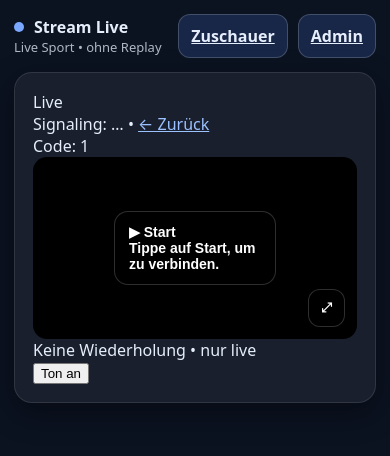
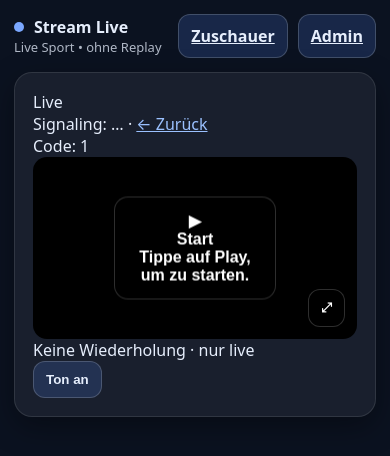
Before and after one commit to Kaiseregg/clubstream, a React (Vite) app in the folder web/: page /watch/1 in a window 390 px wide. Shown: the top 456 px of the page. Built offline with nearby package versions, Linux system fonts and the light colour scheme; no server answers.

Commit message:
fix(viewer): overlay position + signaling + fullscreen css

```diff
--- a/web/src/pages/Watch.jsx
+++ b/web/src/pages/Watch.jsx
@@ -3,279 +3,270 @@ import { Link, useParams } from "react-router-dom";
 import { getIceConfig } from "../lib/ice";
 import { connectSignaling } from "../lib/signaling";
 
-// Viewer: robust signaling + trickle ICE + stable overlay + fullscreen/theater
+function isMobileUA() {
+  const ua = navigator.userAgent || "";
+  return /iphone|ipad|ipod|android/i.test(ua);
+}
 
-const isIOS = () => {
-  if (typeof navigator === "undefined") return false;
-  const ua = navigator.userAgent || "";
-  return /iP(hone|ad|od)/.test(ua) || (ua.includes("Mac") && "ontouchend" in document);
-};
+function setViewportVhVar() {
+  // iOS Safari: use --vh to avoid address-bar jump
+  const vh = window.innerHeight * 0.01;
+  document.documentElement.style.setProperty("--vh", `${vh}px`);
+}
 
 export default function Watch() {
   const { code } = useParams();
 
-  const wrapRef = useRef(null); // whole card
-  const videoWrapRef = useRef(null); // video box (for fullscreen)
   const videoRef = useRef(null);
+  const pcRef = useRef(null);
+  const sigRef = useRef(null);
+  const joinTimerRef = useRef(null);
+  const remoteStreamRef = useRef(new MediaStream());
 
-  const sigRef = useRef(null);
-  const pcRef = useRef(null);
-  const remoteRef = useRef(new MediaStream());
+  const startedRef = useRef(false);
+  const hasVideoRef = useRef(false);
 
-  const joinTimerRef = useRef(null);
-  const lastJoinRef = useRef(0);
-
+  const [note, setNote] = useState("Tippe auf Play, um zu starten.");
+  const [theater, setTheater] = useState(false);
   const [muted, setMuted] = useState(true);
-  const [theater, setTheater] = useState(false);
-  const [fs, setFs] = useState(false);
-
-  const [started, setStarted] = useState(false);
-  const [hasVideo, setHasVideo] = useState(false);
-  const [note, setNote] = useState("Tippe auf Start, um zu verbinden.");
   const [sigOk, setSigOk] = useState(false);
 
-  const [match, setMatch] = useState(null);
-  const hud = useMemo(() => {
-    if (!match) return null;
-    const period = match.period ?? match.phase ?? "";
-    const time = match.time ?? match.clock ?? "";
-    const score = `${match.home_score ?? match.homeScore ?? 0} : ${match.away_score ?? match.awayScore ?? 0}`;
-    return {
-      sport: match.sport || "Unihockey",
-      home: match.home || match.teamA || "Team A",
-      away: match.away || match.teamB || "Team B",
-      period,
-      time,
-      score,
-    };
-  }, [match]);
+  const forceRelay = useMemo(() => {
+    const sp = new URLSearchParams(window.location.search);
+    if (sp.get("relay") === "1") return true;
+    // Mobile networks are often symmetric NAT -> relay helps a lot
+    return isMobileUA();
+  }, []);
 
-  function cleanupPeer() {
-    try {
-      pcRef.current?.close?.();
-    } catch {}
-    pcRef.current = null;
-    remoteRef.current = new MediaStream();
-    if (videoRef.current) videoRef.current.srcObject = null;
-    setHasVideo(false);
+  function stopJoinLoop() {
+    if (joinTimerRef.current) {
+      clearInterval(joinTimerRef.current);
+      joinTimerRef.current = null;
+    }
   }
 
-  async function ensureAutoplay() {
+  function cleanupPc() {
+    stopJoinLoop();
+    hasVideoRef.current = false;
+
+    try {
+      if (pcRef.current) {
+        pcRef.current.ontrack = null;
+        pcRef.current.oniceconnectionstatechange = null;
+        pcRef.current.onconnectionstatechange = null;
+        pcRef.current.close();
+      }
+    } catch {}
+
+    pcRef.current = null;
+    remoteStreamRef.current = new MediaStream();
+
+    const v = videoRef.current;
+    if (v) {
+      try { v.pause(); } catch {}
+      v.srcObject = null;
+    }
+  }
+
+  async function ensurePlaybackGesture() {
     const v = videoRef.current;
     if (!v) return;
     v.muted = muted;
     try {
       await v.play();
     } catch {
-      // ignore – user gesture will unlock
+      // ignore – user can tap again
     }
   }
 
-  function sendJoin(reason = "manual") {
-    const now = Date.now();
-    if (now - lastJoinRef.current < 800) return;
-    lastJoinRef.current = now;
-    sigRef.current?.send?.({ type: "viewer-join", code, reason });
+  function sendViewerJoin() {
+    if (!sigRef.current?.send) return;
+    sigRef.current.send({ type: "viewer-join", code });
   }
 
-  async function start() {
-    setStarted(true);
-    setNote("Verbinde…");
-    await ensureAutoplay();
-    sendJoin("start");
+  function startJoinLoop(reasonText) {
+    startedRef.current = true;
+    if (reasonText) setNote(reasonText);
 
-    clearTimeout(joinTimerRef.current);
-    joinTimerRef.current = setTimeout(() => {
-      if (!hasVideo) setNote("Keine Verbindung – tippe erneut.");
-    }, 6000);
+    // Send immediately
+    sendViewerJoin();
+
+    // Keep sending until offer arrives (helps when WS reconnects on 4G/5G)
+    if (!joinTimerRef.current) {
+      joinTimerRef.current = setInterval(() => {
+        if (hasVideoRef.current) return;
+        if (!sigOk) return;
+        sendViewerJoin();
+      }, 1500);
+    }
   }
 
-  async function handleOffer(msg) {
-    cleanupPeer();
-    setNote("Verbinde…");
+  async function acceptOffer(offerSdp) {
+    cleanupPc();
 
-    const pc = new RTCPeerConnection(await getIceConfig(true));
+    const pc = new RTCPeerConnection(await getIceConfig(forceRelay));
     pcRef.current = pc;
 
     pc.ontrack = (ev) => {
-      ev.streams[0]?.getTracks()?.forEach((t) => remoteRef.current.addTrack(t));
-      if (videoRef.current) {
-        videoRef.current.srcObject = remoteRef.current;
-        ensureAutoplay();
-        setHasVideo(true);
+      const stream = ev.streams?.[0];
+      if (!stream) return;
+
+      // Collect tracks into a dedicated MediaStream
+      stream.getTracks().forEach((t) => {
+        try { remoteStreamRef.current.addTrack(t); } catch {}
+      });
+
+      const v = videoRef.current;
+      if (v && v.srcObject !== remoteStreamRef.current) {
+        v.srcObject = remoteStreamRef.current;
+        hasVideoRef.current = true;
+        stopJoinLoop();
         setNote("");
+        ensurePlaybackGesture();
       }
     };
 
-    // Trickle ICE (required for many mobile/4G/5G networks)
-    pc.onicecandidate = (ev) => {
-      if (ev.candidate) {
-        sigRef.current?.send?.({ type: "webrtc-ice", code, candidate: ev.candidate });
+    pc.onconnectionstatechange = () => {
+      const st = pc.connectionState;
+      if (st === "connected") {
+        setNote("");
+      }
+      if (st === "failed" || st === "disconnected") {
+        // Mobile network drops -> restart join
+        cleanupPc();
+        startJoinLoop("Verbindung unterbrochen – neu verbinden…");
       }
     };
 
     pc.oniceconnectionstatechange = () => {
       const st = pc.iceConnectionState;
       if (st === "checking") setNote("Verbinde…");
-      if (st === "connected" || st === "completed") setNote("");
       if (st === "failed" || st === "disconnected") {
-        setNote("Verbindung unterbrochen – neu verbinden…");
-        cleanupPeer();
-        // ask host for a fresh offer
-        setTimeout(() => sendJoin("ice-retry"), 500);
+        cleanupPc();
+        startJoinLoop("Verbindung unterbrochen – neu verbinden…");
       }
     };
 
-    pc.onconnectionstatechange = () => {
-      const st = pc.connectionState;
-      if (st === "failed") {
-        setNote("Verbindung fehlgeschlagen (Netz). Neu verbinden…");
-        cleanupPeer();
-        setTimeout(() => sendJoin("pc-failed"), 500);
-      }
-    };
-
-    await pc.setRemoteDescription(msg.sdp);
+    await pc.setRemoteDescription({ type: "offer", sdp: offerSdp });
     const answer = await pc.createAnswer();
     await pc.setLocalDescription(answer);
-    sigRef.current?.send?.({ type: "webrtc-answer", code, sdp: pc.localDescription });
+
+    sigRef.current?.send?.({ type: "webrtc-answer", code, sdp: answer.sdp });
   }
 
-  function handleIce(msg) {
-    const pc = pcRef.current;
-    if (!pc || !msg?.candidate) return;
-    try {
-      pc.addIceCandidate(msg.candidate);
-    } catch {
-      // ignore
+  // Signaling connect
+  useEffect(() => {
+    setViewportVhVar();
+    window.addEventListener("resize", setViewportVhVar);
+
+    sigRef.current = connectSignaling(
+      async (msg) => {
+        if (msg?.type === "webrtc-offer" && msg.sdp) {
+          await acceptOffer(msg.sdp);
         }
+      },
+      (status) => {
+        const ok = !!status?.ok;
+        setSigOk(ok);
+
+        if (!ok) {
+          // Keep UI ready for re-join
+          if (startedRef.current && !hasVideoRef.current) {
+            setNote("Verbindung…");
+          }
+          return;
         }
 
-  useEffect(() => {
-    // (re)connect signaling
-    sigRef.current?.close?.();
-    sigRef.current = connectSignaling(
-      async (msg) => {
-        if (!msg?.type) return;
-        if (msg.type === "webrtc-offer") return handleOffer(msg);
-        if (msg.type === "webrtc-ice") return handleIce(msg);
-        if (msg.type === "match") return setMatch(msg);
-      },
-      (status) => {
-        setSigOk(!!status?.ok);
-        if (status?.ok) {
-          // auto re-join after reconnect
-          if (started) sendJoin("sig-reconnect");
+        // On reconnect, re-announce join (common on mobile)
+        if (startedRef.current && !hasVideoRef.current) {
+          sendViewerJoin();
         }
       }
     );
 
     return () => {
-      clearTimeout(joinTimerRef.current);
-      cleanupPeer();
-      sigRef.current?.close?.();
+      window.removeEventListener("resize", setViewportVhVar);
+      cleanupPc();
+      try { sigRef.current?.close?.(); } catch {}
     };
     // eslint-disable-next-line react-hooks/exhaustive-deps
   }, [code]);
 
+  // Keep video element mute state in sync
   useEffect(() => {
-    const onFs = () => setFs(!!document.fullscreenElement);
-    document.addEventListener("fullscreenchange", onFs);
-    return () => document.removeEventListener("fullscreenchange", onFs);
-  }, []);
+    const v = videoRef.current;
+    if (v) v.muted = muted;
+  }, [muted]);
 
-  async function toggleFullscreen() {
-    if (isIOS()) {
-      setTheater((v) => !v);
-      setTimeout(ensureAutoplay, 0);
-      return;
-    }
-    const el = videoWrapRef.current;
-    if (!el) return;
-    try {
-      if (document.fullscreenElement) await document.exitFullscreen();
-      else await el.requestFullscreen({ navigationUI: "hide" });
-      setTimeout(ensureAutoplay, 0);
-    } catch {
-      // fallback
-      setTheater((v) => !v);
-      setTimeout(ensureAutoplay, 0);
-    }
+  function onPlayClick() {
+    // User gesture: allow play() + kick off join loop
+    ensurePlaybackGesture();
+    startJoinLoop("Verbinde…");
   }
 
-  function closeTheater() {
-    setTheater(false);
-    setTimeout(ensureAutoplay, 0);
+  function toggleTheater() {
+    setTheater((v) => !v);
+    // When switching modes, keep playback alive
+    setTimeout(() => ensurePlaybackGesture(), 0);
   }
 
   return (
-    <div className={theater ? "theater" : ""} ref={wrapRef}>
-      <div className="card">
-        <div className="topbar">
-          <div className="title">Live</div>
-          <div className="meta">
-            Signaling: {sigOk ? "ok" : "…"} • <Link to="/">← Zurück</Link>
+    <div className={"row"}>
+      <div className={"col"}>
+        <div className={"card"}>
+          <div className={"cardHead"}>
+            <div>
+              <div className={"h1"}>Live</div>
+              <div className={"sub"}>
+                Signaling: {sigOk ? "ok" : "…"} · <Link to={"/"}>← Zurück</Link>
               </div>
-          <div className="codeBadge">Code: {code}</div>
+            </div>
+            <div className={"pill"}>Code: {code}</div>
           </div>
 
-        <div className="video" ref={videoWrapRef}>
+          <div className={"videoWrap"}>
+            <div className={"video " + (theater ? "theaterOn" : "")}
+                 style={theater ? { height: "calc(var(--vh, 1vh) * 100)" } : undefined}>
               <video
                 ref={videoRef}
+                className={"videoEl"}
                 playsInline
-            autoPlay
                 muted={muted}
                 controls={false}
               />
 
-          {/* HUD overlay (inside video) */}
-          {hud && (
-            <div className="hud">
-              <div className="hudLeft">
-                <div className="hudSport">{hud.sport}</div>
-                <div className="hudTeams">
-                  {hud.home} <span className="hudVs">vs</span> {hud.away}
+              {!hasVideoRef.current && (
+                <button className={"playOverlay"} onClick={onPlayClick}>
+                  <div className={"playOverlayInner"}>
+                    <div className={"playIcon"}>▶</div>
+                    <div className={"playText"}>
+                      <div className={"playTitle"}>Start</div>
+                      <div className={"playHint"}>{note}</div>
                     </div>
                   </div>
-              <div className="hudCenter">
-                <span className="hudPeriod">{hud.period}</span>
-                {hud.time ? <span className="hudTime">{hud.time}</span> : null}
-                <span className="hudScore">{hud.score}</span>
-              </div>
-            </div>
-          )}
-
-          {/* Play overlay */}
-          {!hasVideo && (
-            <button className="playOverlay" onClick={start}>
-              <div className="playTop">▶ Start</div>
-              <div className="playSub">{note || "Tippe um zu starten."}</div>
                 </button>
               )}
 
-          <button className="fsBtn" onClick={toggleFullscreen} title="Fullscreen">
+              <button className={"fsBtn"} onClick={toggleTheater} title={"Vollbild"}>
                 ⤢
               </button>
+
               {theater && (
-            <button className="xBtn" onClick={closeTheater} title="Schliessen">
+                <button className={"theaterClose"} onClick={() => setTheater(false)} title={"Schliessen"}>
                   ✕
                 </button>
               )}
             </div>
+          </div>
 
-        <div className="bottombar">
-          <div className="hint">Keine Wiederholung • nur live</div>
-          <button
-            className="muteBtn"
-            onClick={() => {
-              setMuted((m) => !m);
-              setTimeout(ensureAutoplay, 0);
-            }}
-          >
+          <div className={"cardFoot"}>
+            <div className={"sub"}>Keine Wiederholung · nur live</div>
+            <button className={"btn"} onClick={() => setMuted((m) => !m)}>
               {muted ? "Ton an" : "Ton aus"}
             </button>
           </div>
         </div>
       </div>
+    </div>
   );
 }
--- a/web/src/styles.css
+++ b/web/src/styles.css
@@ -17,7 +17,7 @@ a{color:#9bc1ff}
 select.input option{color:#0b1220;background:#e6eefc}
 
 .badge{display:inline-block;padding:4px 10px;border-radius:999px;background:rgba(255,255,255,.08);border:1px solid rgba(255,255,255,.14);font-size:12px}
-.video{position:relative;width:100%;aspect-ratio:16/9;background:#000;border-radius:14px;overflow:hidden}
+.video{width:100%;aspect-ratio:16/9;background:#000;border-radius:14px;overflow:hidden;position:relative}
 .h{margin:0 0 8px 0}
 .muted{opacity:.75;font-size:13px}
 
@@ -111,23 +111,6 @@ textarea.input{min-height:80px;resize:vertical}
   backdrop-filter: blur(6px);
 }
 
-.xBtn{
-  position:absolute;
-  left:12px;
-  top:12px;
-  z-index:10002;
-  width:44px;
-  height:44px;
-  display:grid;
-  place-items:center;
-  border:1px solid rgba(255,255,255,.18);
-  background:rgba(0,0,0,.45);
-  color:#fff;
-  border-radius:12px;
-  font-weight:900;
-  backdrop-filter: blur(6px);
-}
-
 .playOverlay{
   position:absolute;
   left:50%;
@@ -141,40 +124,5 @@ textarea.input{min-height:80px;resize:vertical}
   border-radius:14px;
   font-weight:900;
   font-size:16px;
-  max-width:min(78vw,320px);
-  text-align:left;
   backdrop-filter: blur(6px);
 }
-
-/* HUD overlay inside the video (score/time/period) */
-.hud{
-  position:absolute;
-  left:10px;
-  top:10px;
-  right:10px;
-  display:flex;
-  gap:10px;
-  align-items:flex-start;
-  pointer-events:none;
-  z-index:10000;
-}
-.hudBox{
-  background:rgba(0,0,0,.45);
-  border:1px solid rgba(255,255,255,.18);
-  color:#fff;
-  border-radius:14px;
-  padding:8px 10px;
-  backdrop-filter: blur(6px);
-  font-weight:800;
-  line-height:1.15;
-}
-.hudLeft{min-width:0;max-width:65%;}
-.hudCenter{margin:0 auto;}
-.hudSmall{opacity:.85;font-weight:700;font-size:12px;}
-.hudBig{font-size:16px;}
-
-@media (max-width: 420px){
-  .playOverlay{font-size:14px;padding:12px 14px}
-  .hudBig{font-size:14px}
-  .hudSmall{font-size:11px}
-}
```
Lines whose indentation alone changed are shown as unchanged.
